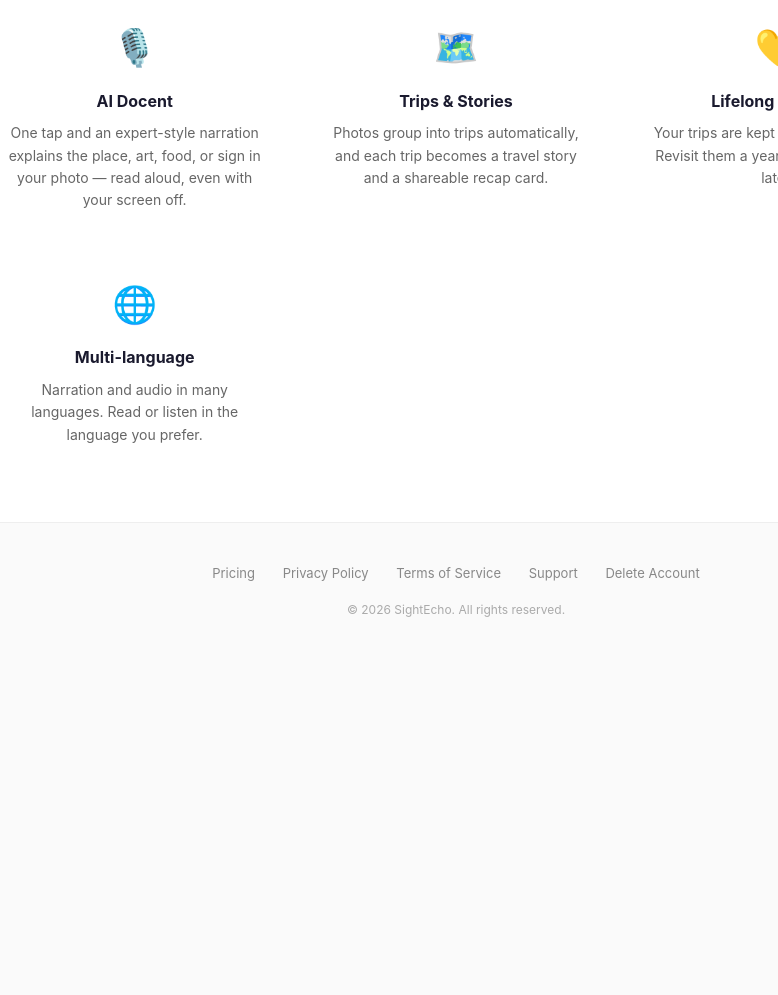
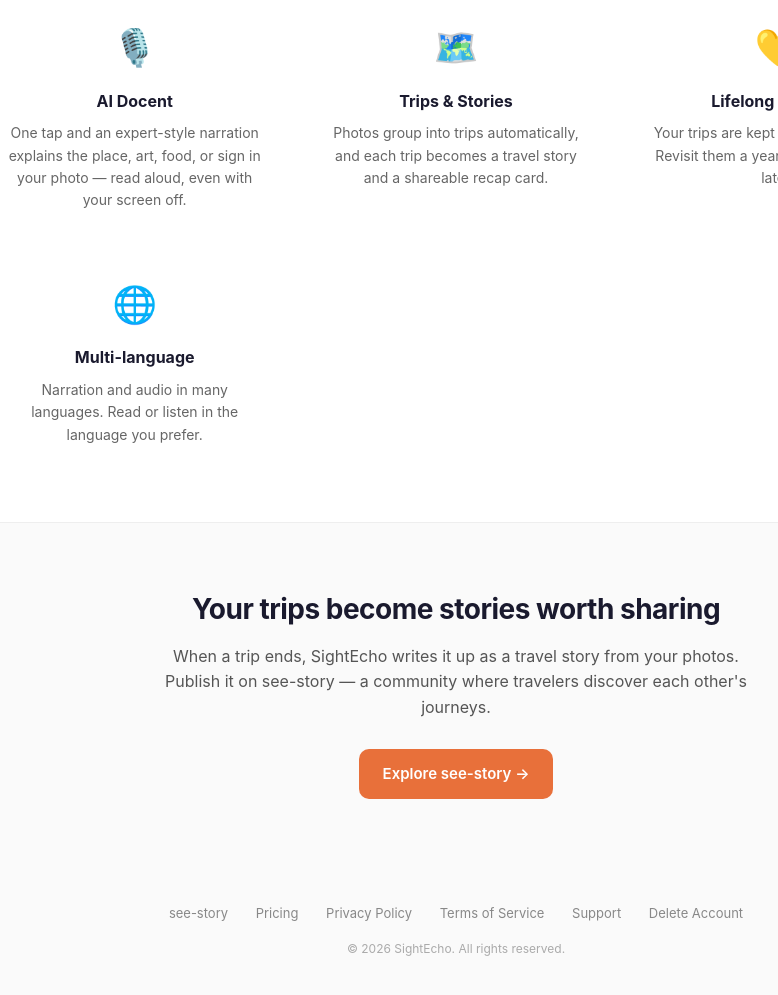
Before and after one commit to sightecho/sightecho.github.io, a plain HTML site: page index.html in a window 1280 px wide. Shown: the part 687-1682 px from the top of the page, without its empty margins (184-962 px from the left). Before the commit the page ends 1346 px from the top, so only its background shows below. Drawn offline with Linux system fonts and the light colour scheme.

Commit message:
feat(site): add see-story section + nav/footer links (travel-stories community)

```diff
--- a/index.html
+++ b/index.html
@@ -129,6 +129,36 @@
       margin: 0;
     }
 
+    /* see-story band */
+    .seestory {
+      padding: 64px 0;
+      text-align: center;
+    }
+    .seestory h2 {
+      font-size: 28px;
+      margin: 0 0 12px;
+      letter-spacing: -0.5px;
+    }
+    .seestory p {
+      font-size: 16px;
+      color: #555;
+      max-width: 600px;
+      margin: 0 auto 28px;
+    }
+    .seestory-btn {
+      display: inline-flex;
+      align-items: center;
+      gap: 8px;
+      padding: 13px 24px;
+      border-radius: 10px;
+      background: #E8703A;
+      color: #fff;
+      text-decoration: none;
+      font-size: 15px;
+      font-weight: 600;
+    }
+    .seestory-btn:hover { background: #d4602e; }
+
     /* Footer */
     footer {
       padding: 40px 0;
@@ -157,6 +187,7 @@
   <div class="container header-inner">
     <div class="logo">SightEcho</div>
     <nav>
+      <a href="https://www.see-story.com" target="_blank" rel="noopener">Stories</a>
       <a href="/pricing.html">Pricing</a>
       <a href="/privacy.html">Privacy</a>
       <a href="/terms.html">Terms</a>
@@ -211,8 +242,19 @@
   </div>
 </section>
 
+<section class="seestory">
+  <div class="container">
+    <h2>Your trips become stories worth sharing</h2>
+    <p>When a trip ends, SightEcho writes it up as a travel story from your photos. Publish it on see-story — a community where travelers discover each other's journeys.</p>
+    <a class="seestory-btn" href="https://www.see-story.com" target="_blank" rel="noopener">
+      Explore see-story →
+    </a>
+  </div>
+</section>
+
 <footer>
   <div class="container">
+    <a href="https://www.see-story.com" target="_blank" rel="noopener">see-story</a>
     <a href="/pricing.html">Pricing</a>
     <a href="/privacy.html">Privacy Policy</a>
     <a href="/terms.html">Terms of Service</a>
```
